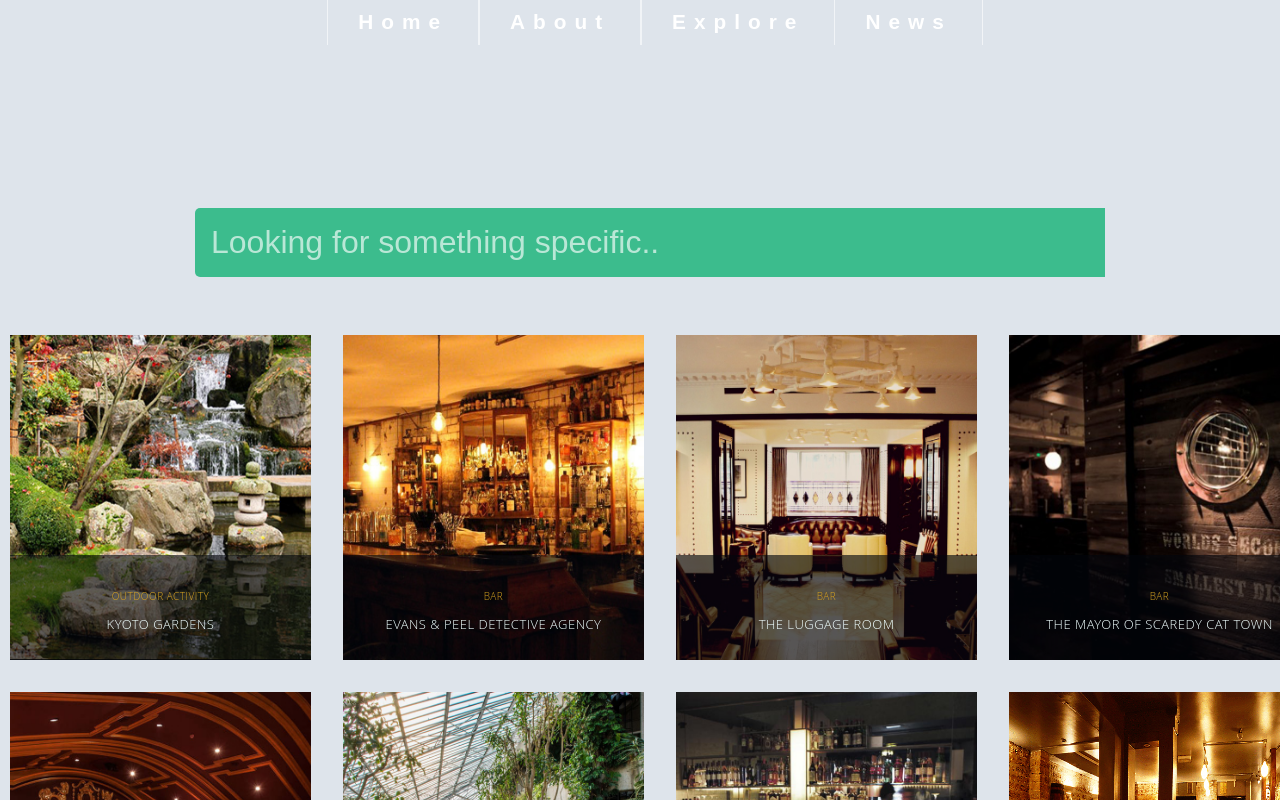
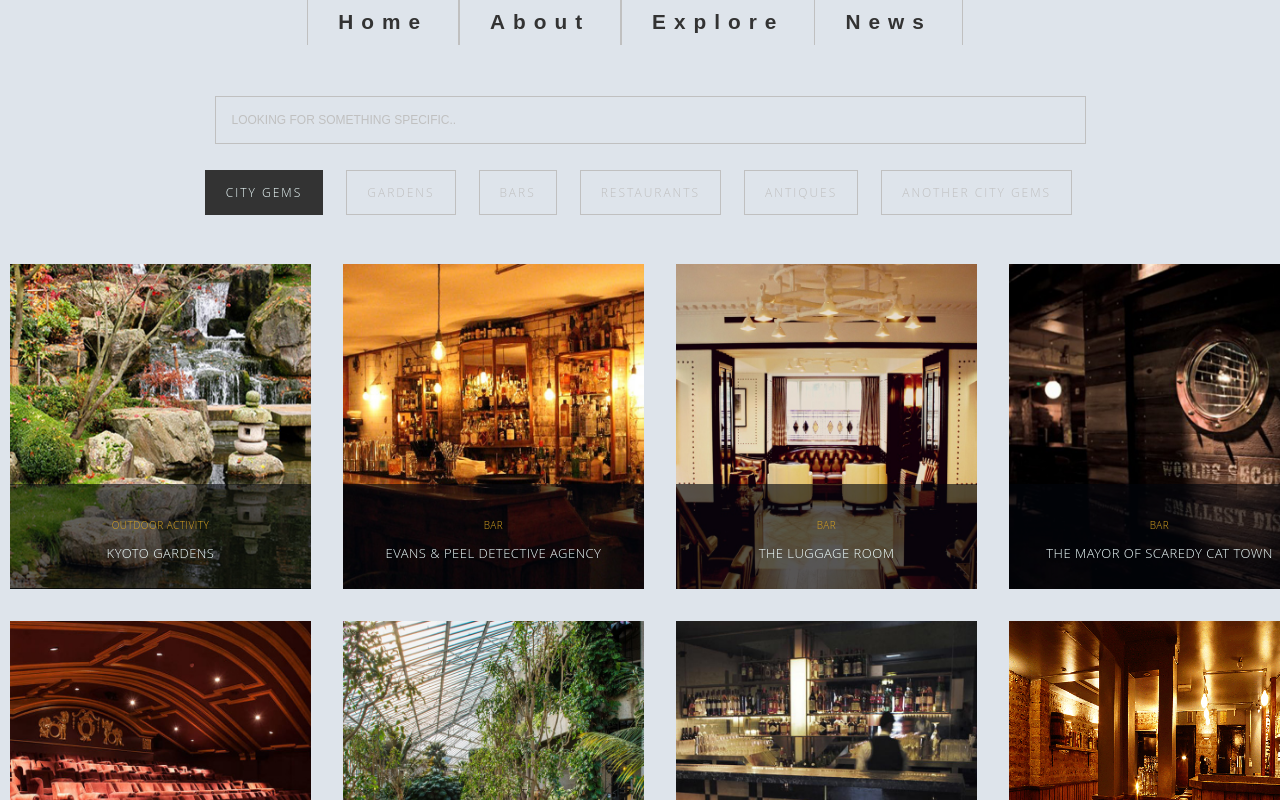
Before and after one commit to kodiri/citygem, a React (Create React App) app: page /explore in a window 1280 px wide. Shown: the top 800 px of the page. Built offline with nearby package versions, Linux system fonts and the light colour scheme.

Commit message:
Changes to the search bar on gallery

```diff
--- a/src/frontend/App.js
+++ b/src/frontend/App.js
@@ -3,13 +3,12 @@ import './App.css';
 import Gallery from '../frontend/Components/Gallery/Gallery';
 import HomePage from '../frontend/Components/HomePage/HomePage';
 import { withRouter, Route, Switch } from "react-router-dom";
-import NavBar from '../frontend/Components/NavBar/NavBar';
+
 
 class App extends Component {
   render() {
     return (
       <div className="App">
-      <NavBar/>
         <Switch>
           <Route exact path='/' component={HomePage} />
           <Route path='/explore' component={Gallery} />
--- a/src/frontend/Components/Gallery/Gallery.css
+++ b/src/frontend/Components/Gallery/Gallery.css
@@ -1,5 +1,5 @@
 .gallery-container{
-    padding: 10em 0;
+    padding: 5em 0;
     position: relative;
     align-content: center;
     width: 1300px;
@@ -28,8 +28,8 @@
 }
 
 .search-input{
-    margin: 3rem auto;
-    width: 70%;
+    margin: 1rem auto;
+    width: 67%;
     box-sizing: border-box;
     overflow: hidden;
 }
@@ -37,15 +37,13 @@
 .searchbar{
     padding: 1rem;
     width: 100%;
-    background-color: #3CBC8D;
-    border: none;
-    color: rgb(255, 255, 255);
-    border: none;
-    outline: none;
-    border-radius: 5px;
-    font-size: 2rem;
+    background-color: inherit;
+    border: 1px solid silver;
+    color: #333;
+    font-size: 12px;
 }
 
 input.searchbar::placeholder{
-    color: rgba(255, 255, 255, 0.644);
+    color:  silver;
+    text-transform: uppercase;
 }
--- a/src/frontend/Components/Gallery/Gallery.js
+++ b/src/frontend/Components/Gallery/Gallery.js
@@ -2,6 +2,8 @@ import React, { Component } from 'react';
 import './Gallery.css';
 import Places from '../../../places.js';
 import Thumbnail from './../Thumbnail/Thumbnail';
+import SearchBar from '../SearchBar/SearchBar';
+import NavBar from '../NavBar/NavBar';
 
 export default class Gallery extends Component {
     constructor() {
@@ -28,6 +30,7 @@ export default class Gallery extends Component {
 
         return (
             <div className="gallery">
+            <NavBar page="gallery"/>
                 <div className="gallery-container">
                     <div className="search-input">
                         <input
@@ -37,6 +40,7 @@ export default class Gallery extends Component {
                             placeholder="Looking for something specific.."
                             onChange={(e) => this.updateSearchHandler(e)} />
                     </div>
+                    <SearchBar/>
                     <div className="search-container">
                             {
                                 filteredPlaces.length > 0 ?
--- a/src/frontend/Components/HomePage/HomePage.css
+++ b/src/frontend/Components/HomePage/HomePage.css
@@ -7,7 +7,10 @@
 .logo-citygem {
   z-index: 300;
   position: absolute;
-  width: 50%;
+  top: 50%;
+  left: 50%;
+  transform: translate(-50%);
+  width: 80rem;
   height: auto;
   padding: 15% 25%;
 }
--- a/src/frontend/Components/HomePage/HomePage.js
+++ b/src/frontend/Components/HomePage/HomePage.js
@@ -3,16 +3,18 @@ import london from '../Images/londonskyline.jpg';
 import logoCityGem from '../Images/logoCityGem_negativ.svg';
 import './HomePage.css';
 import ImageSlider from '../ImageSlider/ImageSlider';
+import NavBar from '../NavBar/NavBar';
 
 class HomePage extends React.Component {
   render() {
     return (
       <div>
+        <NavBar/>
       <header className='header'>
           <div className='container'>
             <div className='logo-city-gem'>
-            <img src={logoCityGem} className='logo-citygem' alt='logo-gem'></img>
-          </div>
+              <img src={logoCityGem} className='logo-citygem' alt='logo-gem'></img>
+            </div>
           <div className='image-background'>
             <h2 className='slogan-gem title-citygem shimmer'>
             The greatest gems are always hidden in the most unlikely places...</h2>
--- a/src/frontend/Components/NavBar/NavBar.css
+++ b/src/frontend/Components/NavBar/NavBar.css
@@ -30,19 +30,36 @@ nav .nav-textbox {
     letter-spacing: 0.5rem;
 }
 
-.nav-item:nth-child(1){
-    border-left: 1px solid rgba(255, 255, 255, 0.6);
+.gallery-nav-item{
+    background-color: inherit;
+    text-decoration: none;
+    list-style-type: none;
+    color: #333;
+    font-size: 1.3rem;
+    font-weight: 700;
+    padding: 10px 30px;
+    cursor: pointer;
+    transform: all 3s ease-in;
+    border-right: 1px solid silver;
+    letter-spacing: 0.5rem;
 }
 
-.nav-item::after {
+.nav-item:nth-child(1),
+.gallery-nav-item:nth-child(1){
+    border-left: 1px solid silver;
+}
+
+.nav-item::after,
+.gallery-nav-item::after {
     content: '';
     width: 0px;
     height: 1px;
     display: block;
-    background: rgba(255, 255, 255, 0.8);
+    background: silver;
     transition: 0.3s;
 }
 
-li.nav-item:hover.nav-item::after{
+li.nav-item:hover.nav-item::after,
+li.gallery-nav-item:hover.gallery-nav-item::after{
     width: 94%;
 }
--- a/src/frontend/Components/NavBar/NavBar.js
+++ b/src/frontend/Components/NavBar/NavBar.js
@@ -2,14 +2,17 @@ import React from 'react';
 import './NavBar.css';
 import { Link } from "react-router-dom";
 
-function NavBar() {
+function NavBar(props) {
+
+      let pageClass = props.page === 'gallery' ? 'gallery-nav-item' : 'nav-item';
+
     return (
        <nav>
              <ul className="nav-textbox">
-                <Link to="/"><li className="nav-item">Home</li></Link>
-                <Link to="/about"><li className="nav-item">About</li></Link>
-                <Link to="/explore"><li className="nav-item">Explore</li></Link>
-                <li className="nav-item">News</li>
+                <Link to="/"><li className={pageClass}>Home</li></Link>
+                <Link to="/about"><li className={pageClass}>About</li></Link>
+                <Link to="/explore"><li className={pageClass}>Explore</li></Link>
+                <li className={pageClass}>News</li>
              </ul>
        </nav>
     )
--- a/src/frontend/Components/SearchBar/SearchBar.css
+++ b/src/frontend/Components/SearchBar/SearchBar.css
@@ -1,27 +1,81 @@
-.search-container{
-    height: 100vh;
-    width: 100%;
+ul {
+    margin:0;
+    padding:0;
+    list-style: none;
 }
 
-.search-input{
-    margin: 3rem auto;
-    width: 70%;
-    box-sizing: border-box;
-    overflow: hidden;
+.fas {
+    display: inline-block;
+    font: normal normal normal 14px/1 FontAwesome;
+    font-size: inherit;
+    text-rendering: auto;
 }
 
-.searchbar{
-    padding: 1rem;
-    width: 100%;
-    background-color: #3CBC8D;
-    border: none;
-    color: rgb(255, 255, 255);
-    border: none;
-    outline: none;
-    border-radius: 5px;
-    font-size: 2rem;
+*, ::before, ::after {
+    box-sizing: border-box;
 }
 
-input.searchbar::placeholder{
-    color: rgba(255, 255, 255, 0.644);
+.form-control {
+    border-radius: 1px;
+    border: 1px solid silver;
+    width: 60%;
+    height: 38px;
 }
+
+.form-control:focus {
+    outline: 0;
+}
+
+.input.form-control {
+    text-align: center;
+}
+
+.container-search{
+    position: relative;
+}
+
+.search-grid {
+    display: none;
+}
+
+.centered-pills {
+    text-align: center;
+    padding: 10px;
+}
+.centered-pills ul.search-nav-pills {
+	display: inline-block;
+	margin-bottom: 10px;
+}
+.centered-pills li {
+	display: inline;
+}
+.centered-pills a {
+	float: left;
+}
+
+.nav-search {
+    font-family: 'Open Sans', Arial, sans-serif;
+    font-size: 12px;
+    color: azure;
+    text-transform: uppercase;
+    font-weight: lighter;
+    letter-spacing: 2px;
+}
+
+.search-nav-pills > li > a{
+    border-radius: 0;
+	color: silver;
+	border:1px solid silver;
+    margin-right: 23px;
+    margin-bottom: 15px;
+    text-decoration: none;
+    padding: 13px 20px;
+}
+
+.search-nav-pills > li > a:hover,
+.search-nav-pills > li > a:focus,
+.search-nav-pills > li > a.active{
+	background-color: #333;
+	border-color: #333;
+    color: azure;
+}
--- a/src/frontend/Components/SearchBar/SearchBar.js
+++ b/src/frontend/Components/SearchBar/SearchBar.js
@@ -1,48 +1,23 @@
 import React, { Component } from 'react';
 import './SearchBar.css';
-import Places from '../../../places';
-import Thumbnail from '../Thumbnail/Thumbnail';
 
 export default class SearchBar extends Component {
-    constructor() {
-        super()
-        this.state = {
-            search: ''
-        }
-    }
-
-    updateSearchHandler(event) {
-        this.setState({ search: event.target.value })
-    }
     render() {
-
-        let filteredPlaces = Places.filter((place) => {
-            return (
-                place.name
-                    .toLowerCase()
-                    .includes(this.state.search.toLowerCase()) ||
-                place.category.includes(this.state.search.toLowerCase())
-            )
-        })
-
         return (
-            <div className="search-container">
-                <div className="search-input">
-                    <input
-                        type="text"
-                        className="searchbar"
-                        value={this.state.search}
-                        placeholder="Looking for something specific.."
-                        onChange={(e) => this.updateSearchHandler(e)} />
+        <div className='gallery-search'>
+            <div className='container-search' id='search-grid'>
+                <div className='centered-pills clearfix'>
+                    <ul className='nav-search search-nav-pills' >
+                        <li><a href='_blank' className='filter active' data-filter='.all'>City Gems</a></li>
+                        <li><a href='_blank' className='filter' data-filter='.gardens'>Gardens</a></li>
+                        <li><a href='_blank' className='filter' data-filter='.bars'>Bars</a></li>
+                        <li><a href='_blank' className='filter' data-filter='.restaurants'>Restaurants</a></li>
+                        <li><a href='_blank' className='filter' data-filter='.antiques'>Antiques</a></li>
+                        <li><a href='_blank' className='filter' data-filter='.shops'>Another City Gems</a></li>
+                    </ul>
                 </div>
-                <ul>
-                    {
-                        filteredPlaces.map((filteredPlace) => {
-                            return <Thumbnail name={filteredPlace.name} id={filteredPlace.id} />
-                        })
-                    }
-                </ul>
             </div>
+      </div>
         )
     }
 }
```
